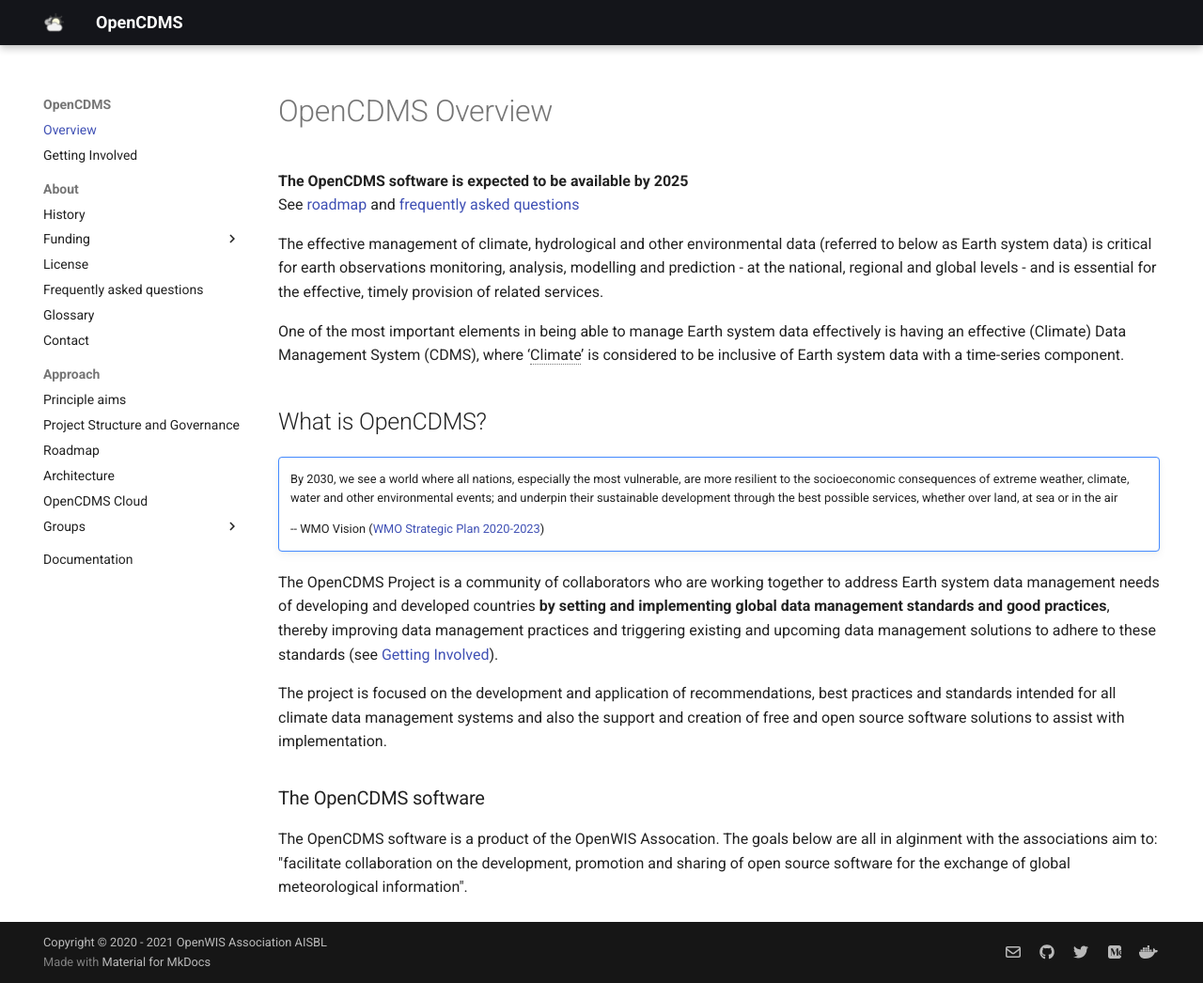
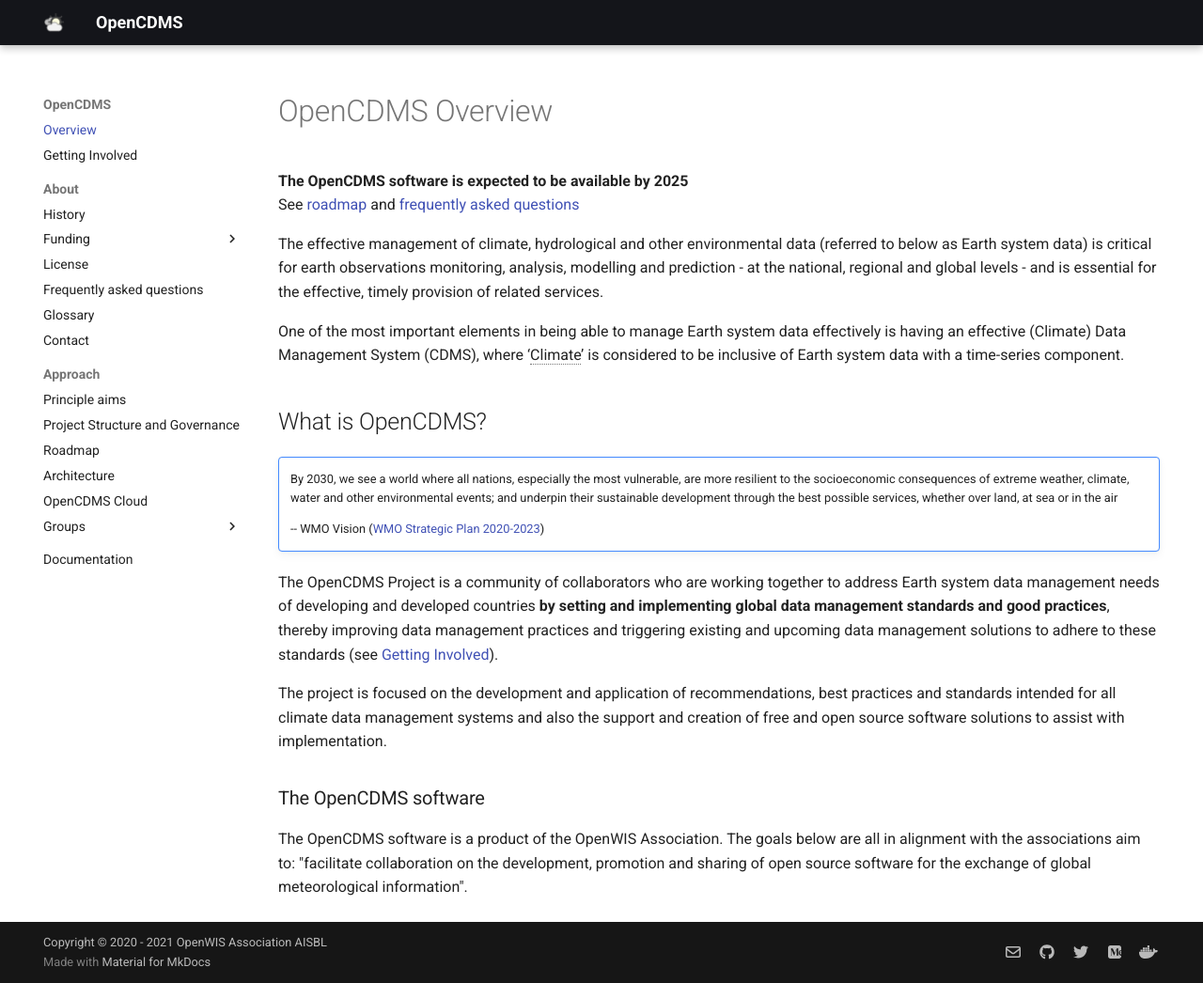
Before and after one commit to opencdms-project/opencdms.org, an MkDocs documentation site: the page built from docs/about/overview.md, in a window 1280 px wide and 1046 px high. Shown: the whole window at 94% size. Built offline with MkDocs 1.6.1 and Material for MkDocs 9.7.7, drawn with Linux system fonts in a browser that asks for light colours.

Commit message:
fixed typos

```diff
--- a/docs/about/overview.md
+++ b/docs/about/overview.md
@@ -35,7 +35,7 @@
 
 ### The OpenCDMS software
 
-The OpenCDMS software is a product of the OpenWIS Assocation. The goals below are all in alginment with the associations aim to: "facilitate collaboration on the development, promotion and sharing of open source software for the exchange of global meteorological information".
+The OpenCDMS software is a product of the OpenWIS Association. The goals below are all in alignment with the associations aim to: "facilitate collaboration on the development, promotion and sharing of open source software for the exchange of global meteorological information".
 
 <!--
 #### Goal 1: Reference Implementation
```
